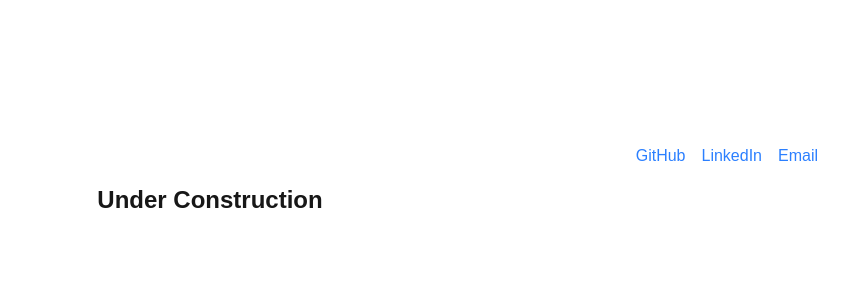
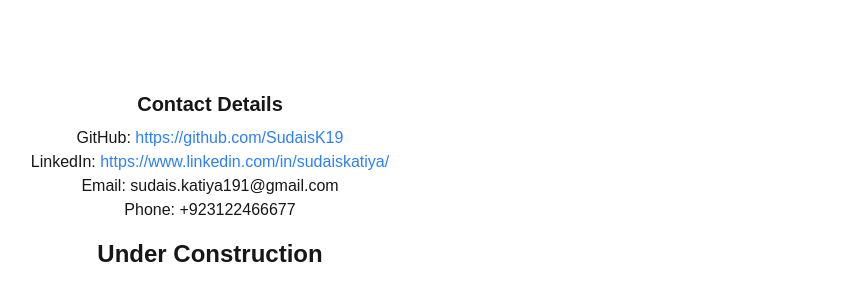
Before and after one commit to SudaisK19/PORTFOLIO, a Next.js app: page / in a window 1280 px wide. Shown: the part 132-432 px from the top of the page, without its empty margins (430-1278 px from the left). Built offline with nearby package versions, Linux system fonts and the light colour scheme.

Commit message:
Portfolio setup

```diff
--- a/src/app/page.tsx
+++ b/src/app/page.tsx
@@ -131,29 +131,42 @@ export default function Home() {
   return (
     <div className="min-h-screen flex flex-col items-center justify-center p-8">
       {/* Header with Contact Details */}
-      <header className="w-full flex justify-end items-center mb-4 space-x-4">
+      <header className="w-full text-center mb-4">
+        <h2 className="text-xl font-bold mb-2">Contact Details</h2>
+        <p>
+          GitHub:{" "}
           <a
             href="https://github.com/SudaisK19"
             target="_blank"
             rel="noopener noreferrer"
             className="text-blue-500 hover:underline"
           >
-          GitHub
+            https://github.com/SudaisK19
           </a>
+        </p>
+        <p>
+          LinkedIn:{" "}
           <a
             href="https://www.linkedin.com/in/sudaiskatiya/"
             target="_blank"
             rel="noopener noreferrer"
             className="text-blue-500 hover:underline"
           >
-          LinkedIn
+            https://www.linkedin.com/in/sudaiskatiya/
           </a>
-        <a
-          href="mailto:sudais.katiya191@gmail.com"
-          className="text-blue-500 hover:underline"
-        >
-          Email
-        </a>
+        </p>
+        <p>
+          Email:{" "}
+
+            sudais.katiya191@gmail.com
+
+        </p>
+        <p>
+          Phone:{" "}
+
+            +923122466677
+
+        </p>
       </header>
 
       <h1 className="text-2xl font-bold mb-4">Under Construction</h1>
```
Lines whose indentation alone changed are shown as unchanged.
